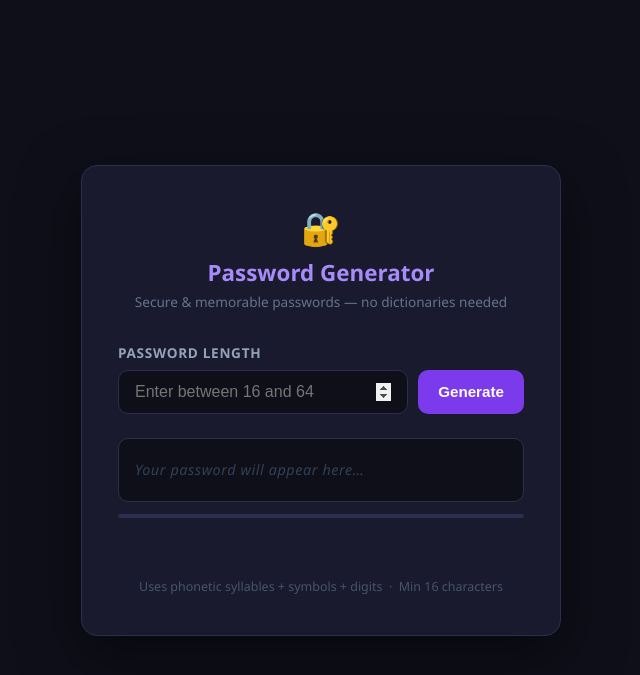
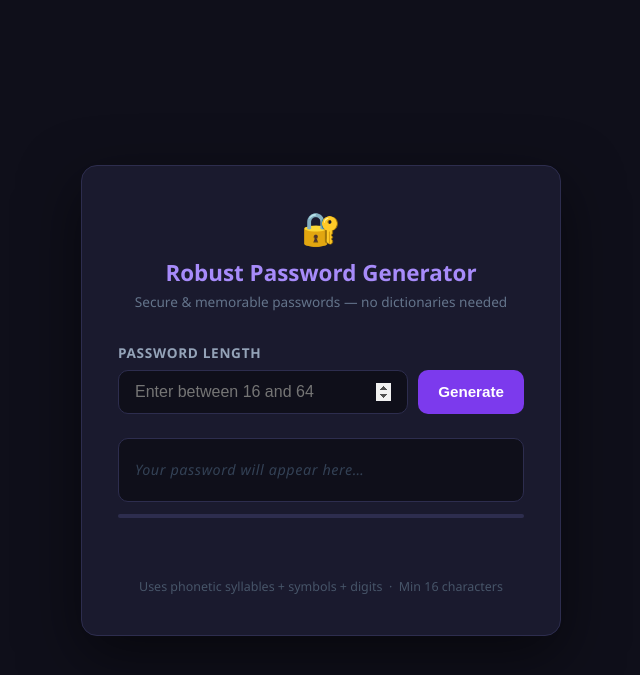
Before and after one commit to ankotta/ANVPK-password-generator-web, a Flask app: page / in a window 1280 px wide. Shown: the top 675 px of the page, without its empty margins (319-959 px from the left). Run offline with Flask 3, Linux system fonts and the light colour scheme.

Commit message:
Changing Title of website by adding 'Robust'

```diff
--- a/templates/index.html
+++ b/templates/index.html
@@ -3,7 +3,7 @@
 <head>
     <meta charset="UTF-8" />
     <meta name="viewport" content="width=device-width, initial-scale=1.0" />
-    <title>Password Generator</title>
+    <title>Robust Password Generator</title>
     <style>
         *, *::before, *::after { box-sizing: border-box; margin: 0; padding: 0; }
 
@@ -279,7 +279,7 @@
 <body>
     <div class="card">
         <div class="logo">🔐</div>
-        <h1>Password Generator</h1>
+        <h1>Robust Password Generator</h1>
         <p class="subtitle">Secure &amp; memorable passwords — no dictionaries needed</p>
 
         <label for="lengthInput">Password Length</label>
```
